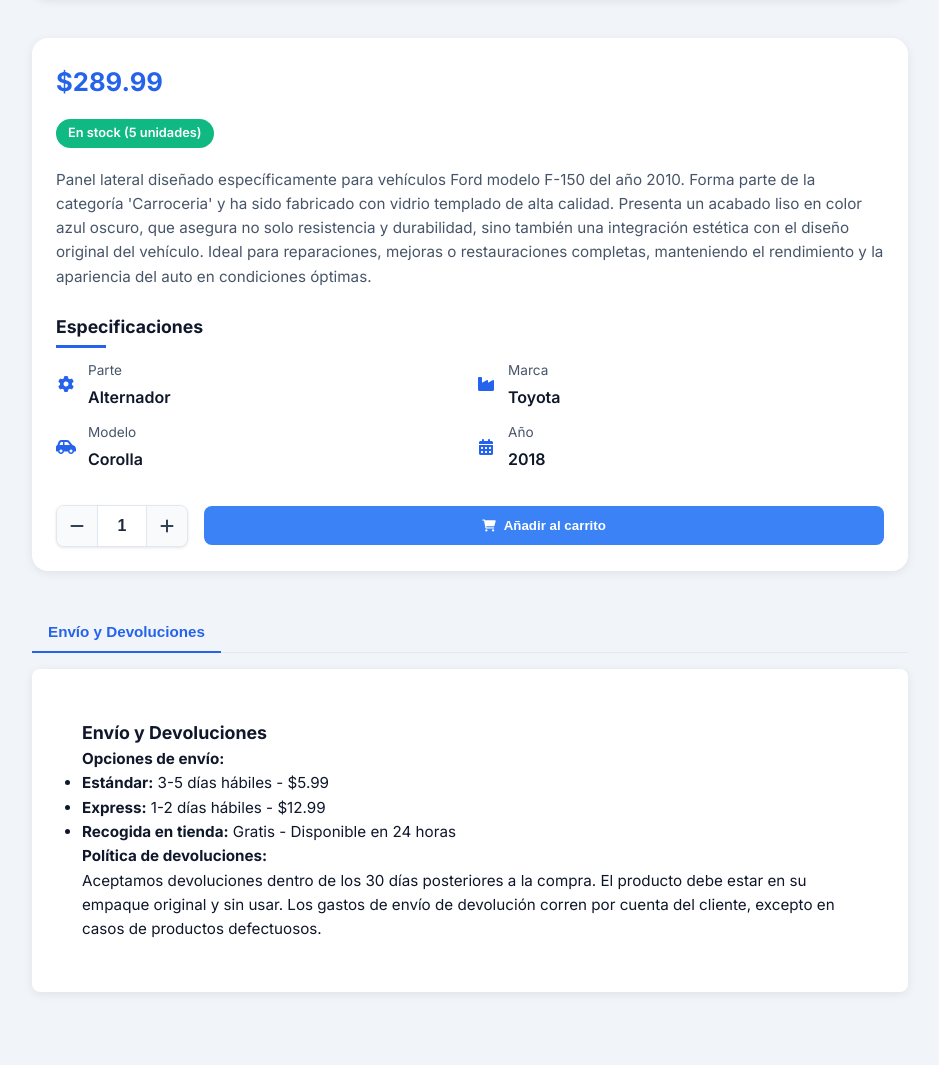
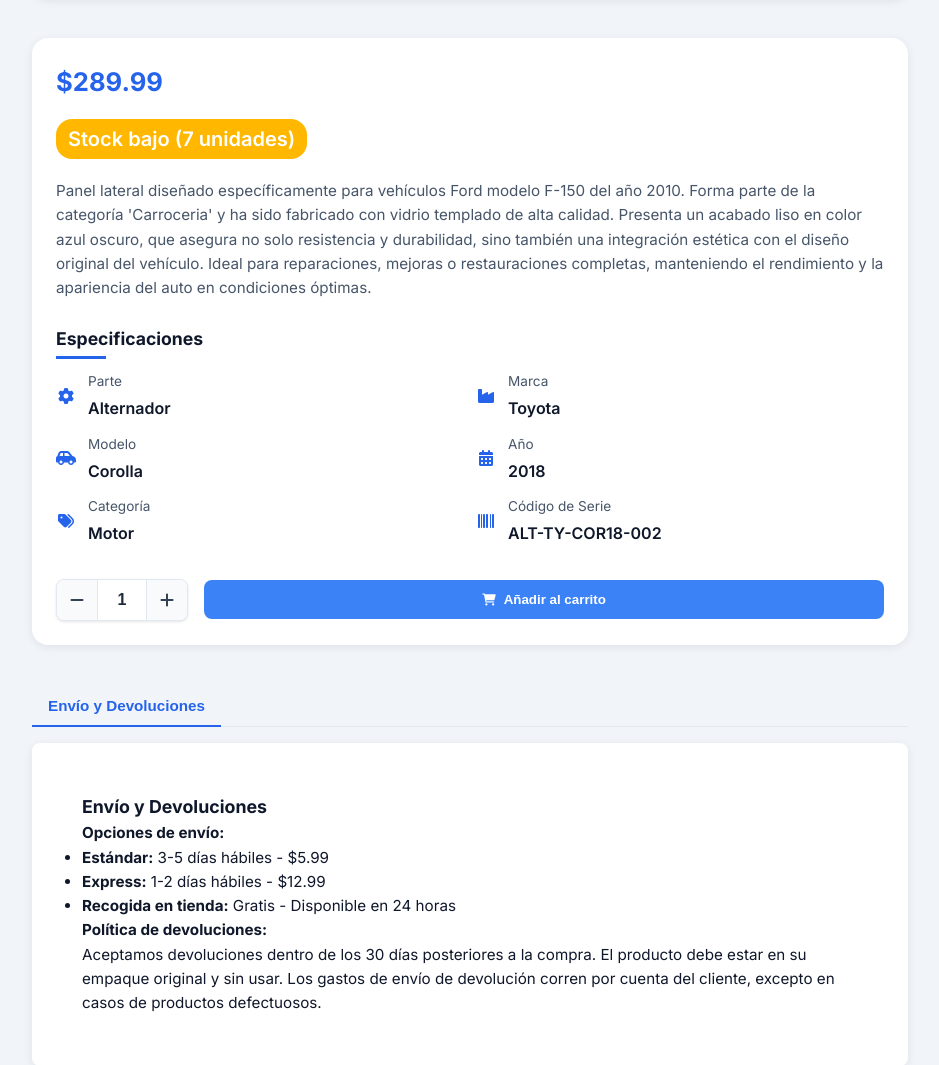
Before and after one commit to yonielvegas/Rastro-Autos, a PHP site: page /public/detalle_partes.php in a window 1280 px wide. Shown: the part 775-1840 px from the top of the page, without its empty margins (170-1109 px from the left). Run offline with PHP 8.4, Linux system fonts and the light colour scheme; some libraries are stand-ins or nearby versions.

Commit message:
terminado estilo de detalles partes

```diff
--- a/estilos/estiloDetalles.css
+++ b/estilos/estiloDetalles.css
@@ -121,13 +121,26 @@ body {
 }
 
 .stock-badge {
-    background: var(--success);
-    color: white;
-    padding: 0.25rem 0.75rem;
-    border-radius: 1rem;
-    font-size: 0.8rem;
-    font-weight: 600;
+  padding: 0.25rem 0.75rem;
+  border-radius: 1rem;
+  font-size: 0.8rem;
+  font-weight: 600;
+  color: white;
+  display: inline-block;
 }
+
+.stock-high {
+  background-color: #10b981; /* verde */
+}
+
+.stock-low {
+  background-color: #f59e0b; /* naranja */
+}
+
+.stock-out {
+  background-color: #ef4444; /* rojo */
+}
+
 
 .detail-description {
     margin-bottom: 1.5rem;
--- a/public/carrito.php
+++ b/public/carrito.php
@@ -117,5 +117,7 @@ $total_con_impuesto = $total + $impuesto;
       </div>
     <?php endif; ?>
   </main>
+  <?php include('footer.php'); ?>
+
 </body>
 </html>
--- a/public/detalle_partes.php
+++ b/public/detalle_partes.php
@@ -1,4 +1,9 @@
-<?php include('navbar.php'); ?>
+<?php
+include('navbar.php');
+
+// Aquí defines la cantidad real de stock (puede venir de base de datos)
+$stockCantidad = 7; // Ejemplo: cambia a 3, 8, 12 o 0 para probar
+?>
 <!DOCTYPE html>
 <html lang="es">
 <head>
@@ -6,10 +11,35 @@
   <meta name="viewport" content="width=device-width, initial-scale=1" />
   <title>Detalles de Parte | Rastro de Partes de Autos</title>
   <link href="https://fonts.googleapis.com/css2?family=Inter:wght@300;400;500;600;700&display=swap" rel="stylesheet" />
-  <link rel="stylesheet" href="https://cdnjs.cloudflare.com/ajax/libs/font-awesome/6.0.0-beta3/css/all.min.css">
-  <link rel="stylesheet" href="../estilos/estiloDetalles.css">
+  <link rel="stylesheet" href="https://cdnjs.cloudflare.com/ajax/libs/font-awesome/6.0.0-beta3/css/all.min.css" />
+  <link rel="stylesheet" href="../estilos/estiloDetalles.css" />
   <style>
+    /* para el stock */
+    .stock-badge {
+      color: white;
+      padding: 0.25rem 0.75rem;
+      border-radius: 1rem;
+      font-weight: 600;
+      font-size: 20px;
+      display: inline-block;
+    }
 
+    /* Colores específicos */
+    .stock-high {
+      background-color: #10b981; /* verde */
+    }
+
+    .stock-medium {
+      background-color: #ffb700ff; /* amarillo */
+    }
+
+    .stock-low {
+      background-color: #ff6a00ff; /* naranja */
+    }
+
+    .stock-out {
+      background-color: #e20404ff; /* rojo */
+    }
   </style>
 </head>
 <body>
@@ -32,11 +62,12 @@
     <div class="detail-info">
       <div class="detail-price">$289.99</div>
       <div class="detail-meta">
-        <span class="stock-badge">En stock (5 unidades)</span>
+        <span class="stock-badge" id="stockBadge">En stock (<?php echo $stockCantidad; ?> unidades)</span>
       </div>
 
       <p class="detail-description">
-Panel lateral diseñado específicamente para vehículos Ford modelo F-150 del año 2010. Forma parte de la categoría 'Carroceria' y ha sido fabricado con vidrio templado de alta calidad. Presenta un acabado liso en color azul oscuro, que asegura no solo resistencia y durabilidad, sino también una integración estética con el diseño original del vehículo. Ideal para reparaciones, mejoras o restauraciones completas, manteniendo el rendimiento y la apariencia del auto en condiciones óptimas.      </p>
+        Panel lateral diseñado específicamente para vehículos Ford modelo F-150 del año 2010. Forma parte de la categoría 'Carroceria' y ha sido fabricado con vidrio templado de alta calidad. Presenta un acabado liso en color azul oscuro, que asegura no solo resistencia y durabilidad, sino también una integración estética con el diseño original del vehículo. Ideal para reparaciones, mejoras o restauraciones completas, manteniendo el rendimiento y la apariencia del auto en condiciones óptimas.
+      </p>
 
       <h3 class="specs-title">Especificaciones</h3>
       <div class="specs-grid">
@@ -68,6 +99,20 @@ Panel lateral diseñado específicamente para vehículos Ford modelo F-150 del a
             <div class="spec-value">2018</div>
           </div>
         </div>
+        <div class="spec-item">
+          <div class="spec-icon"><i class="fas fa-tags"></i></div>
+          <div>
+            <div class="spec-label">Categoría</div>
+            <div class="spec-value">Motor</div>
+          </div>
+        </div>
+        <div class="spec-item">
+          <div class="spec-icon"><i class="fas fa-barcode"></i></div>
+          <div>
+            <div class="spec-label">Código de Serie</div>
+            <div class="spec-value">ALT-TY-COR18-002</div>
+          </div>
+        </div>
       </div>
 
       <?php if (isset($_SESSION['usuario'])): ?>
@@ -76,13 +121,15 @@ Panel lateral diseñado específicamente para vehículos Ford modelo F-150 del a
           <button class="quantity-btn minus-btn" onclick="decrementQuantity()">
             <i class="fas fa-minus"></i>
           </button>
-            <input type="number"
+          <input
+            type="number"
             id="cantidadProducto"
             class="quantity-input"
             min="1"
-                   max="5"
+            max="<?php echo $stockCantidad; ?>"
             value="1"
-                   onchange="validateQuantity()" />
+            onchange="validateQuantity()"
+          />
           <button class="quantity-btn plus-btn" onclick="incrementQuantity()">
             <i class="fas fa-plus"></i>
           </button>
@@ -131,7 +178,41 @@ Panel lateral diseñado específicamente para vehículos Ford modelo F-150 del a
     document.querySelector('.tab-btn').click();
   });
 
-  // Cantidad
+  // Función para actualizar texto y estilo según stock
+  function actualizarEstadoStock() {
+    const stockBadge = document.getElementById('stockBadge');
+    const cantidadInput = document.getElementById('cantidadProducto');
+    if (!stockBadge || !cantidadInput) return;
+
+    const maxStock = parseInt(cantidadInput.max);
+
+    stockBadge.classList.remove('stock-high', 'stock-medium', 'stock-low', 'stock-out');
+
+    if (maxStock > 10) {
+      stockBadge.textContent = `En stock (${maxStock} unidades)`;
+      stockBadge.classList.add('stock-high');
+    } else if (maxStock >= 6 && maxStock <= 10) {
+      stockBadge.textContent = `Stock bajo (${maxStock} unidades)`;
+      stockBadge.classList.add('stock-medium');
+    } else if (maxStock >= 1 && maxStock <= 5) {
+      stockBadge.textContent = `Últimas piezas (${maxStock} unidades)`;
+      stockBadge.classList.add('stock-low');
+    } else {
+      stockBadge.textContent = 'Agotado';
+      stockBadge.classList.add('stock-out');
+    }
+
+    // Deshabilita input y botón si no hay stock
+    cantidadInput.disabled = maxStock === 0;
+    const addBtn = document.getElementById('addToCartBtn');
+    if (addBtn) addBtn.disabled = maxStock === 0;
+  }
+
+  document.addEventListener('DOMContentLoaded', () => {
+    actualizarEstadoStock();
+  });
+
+  // Cantidad: increment, decrement y validación
   function incrementQuantity() {
     const input = document.getElementById('cantidadProducto');
     if (parseInt(input.value) < parseInt(input.max)) {
@@ -156,7 +237,7 @@ Panel lateral diseñado específicamente para vehículos Ford modelo F-150 del a
     }
   }
 
-  // Animación de botón
+  // Animación botón Añadir al carrito
   document.getElementById('addToCartBtn')?.addEventListener('click', function() {
     this.innerHTML = '<i class="fas fa-check"></i> Añadido';
     this.style.backgroundColor = '#10b981';
```
Lines whose indentation alone changed are shown as unchanged.
